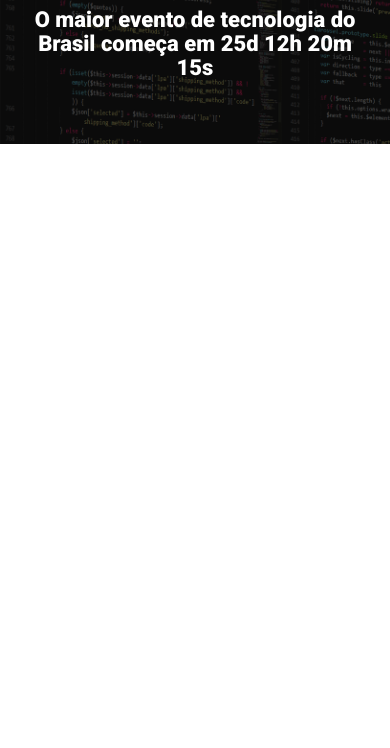
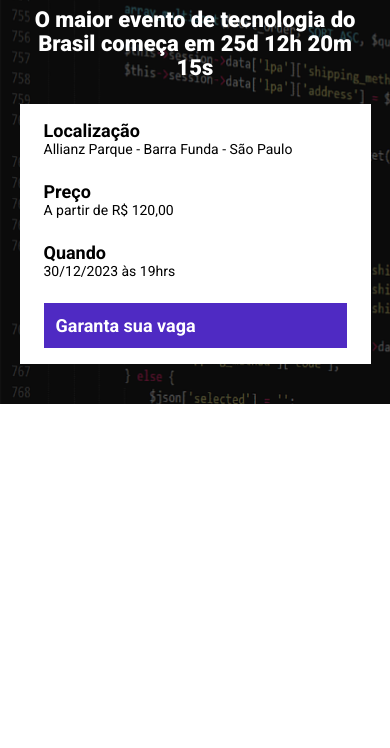
Before and after one commit to RamonOrtisz/tech_talks, a website built with Parcel: page src/index.html in a window 390 px wide. Shown: the part 96-844 px from the top of the page. Built offline with nearby package versions, Linux system fonts and the light colour scheme.

Commit message:
novo commit

```diff
--- a/src/index.html
+++ b/src/index.html
@@ -16,6 +16,25 @@
             <p class="hero__text">
                 O maior evento de tecnologia do Brasil começa em 25d 12h 20m 15s
             </p>
+            <div class="infos-bar">
+                <ul class="infos-bar__infos">
+                    <li class="infos-bar__infos__item">
+                        <b>Localização</b>
+                        Allianz Parque - Barra Funda - São Paulo
+                    </li>
+                    <li class="infos-bar__infos__item">
+                        <b>Preço</b>
+                        A partir de R$ 120,00
+                    </li>
+                    <li class="infos-bar__infos__item">
+                        <b>Quando</b>
+                        30/12/2023 às 19hrs
+                    </li>
+                </ul>
+                <a href="#" class="button button--primary">
+                    Garanta sua vaga
+                </a>
+            </div>
         </div>
     </header>
 
--- /dev/null
+++ b/src/styles/components/_buttons.scss
@@ -0,0 +1,24 @@
+.button {
+    padding: 12px;
+    font-size: 18px;
+    font-weight: bold;
+    text-decoration: none;
+    text-align: center;
+    white-space: nowrap;
+
+    &--primary {
+        color: #fff;
+        background-color: #4F2AC3;
+    }
+
+    @media (max-width: 640px) {
+        display: flex;
+        width: 100%;
+        align-items: center;
+    }
+
+    @media (max-width: 1024px) {
+        display: flex;
+        align-items: center;
+    }
+}
--- /dev/null
+++ b/src/styles/components/_infos_bar.scss
@@ -0,0 +1,40 @@
+.infos-bar {
+    padding: 16px 24px;
+    background-color: #fff;
+    display: flex;
+    justify-content: space-between;
+
+    &__infos{
+        display: flex;
+        gap: 40px;
+
+        &__item{
+            font-size: 14px;
+            color: #000;
+
+            b {
+                color: #000;
+                font-size: 18px;
+                display: block;
+            }
+        }
+    }
+
+    @media (max-width:640px){
+        display: block;
+
+        &__infos {
+            display: block;
+
+            &__item {
+                margin-bottom: 24px;
+            }
+        }
+    }
+
+    @media (max-width: 1024px) {
+        &__infos {
+            gap: 24px;
+        }
+    }
+}
--- a/src/styles/main.scss
+++ b/src/styles/main.scss
@@ -1,4 +1,6 @@
 @use 'hero';
+@use 'components/infos_bar';
+@use 'components/buttons';
 
 *{
     margin: 0;
@@ -6,6 +8,7 @@
     box-sizing: border-box;
     font-family: 'Roboto', sans-serif;
     color: #fff;
+    list-style: none;
 }
 
 .container{
```
